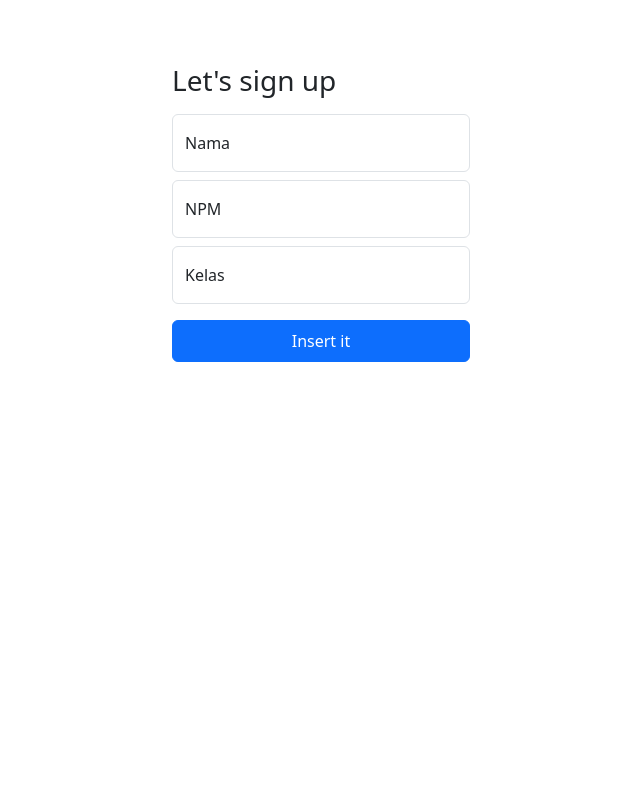
After one commit to faizmuzaki/prak-web-lanjut-2117051066, a CodeIgniter 4 app: template app/Views/create_user.php in a window 1280 px wide. The commit adds this page. Shown: the whole page, without its empty margins (319-959 px from the left). Run offline with PHP 8.4 and a stand-in for CodeIgniter, Linux system fonts and the light colour scheme; the template is opened without the code that fills it, so the values that code supplies are empty; some libraries are stand-ins or nearby versions.

Commit message:
feat : add form controller

```diff
--- a/app/Config/Routes.php
+++ b/app/Config/Routes.php
@@ -1,6 +1,7 @@
 <?php
 
 use App\Controllers\Home;
+use App\Controllers\UserController;
 
 use CodeIgniter\Router\RouteCollection;
 
@@ -9,4 +10,7 @@ use CodeIgniter\Router\RouteCollection;
  */
 $routes->get('/', 'Home::index');
 // $routes->get('/profile/(:any)/(:any)/(:any)', 'Home::profile/$1/$2/$3');
-$routes->get('/profile/(:any)/(:any)/(:any)', [Home::class, 'profile']);
+// $routes->get('/user/profile/(:any)/(:any)/(:any)', [UserController::class, 'profile']);
+$routes->get('/user/profile', [UserController::class, 'profile']);
+$routes->get('/user/create', [UserController::class, 'create']);
+$routes->post('/user/store', [UserController::class, 'store']);
--- /dev/null
+++ b/app/Views/create_user.php
@@ -0,0 +1,57 @@
+<!DOCTYPE html>
+<html lang="en">
+<head>
+  <meta charset="UTF-8">
+  <meta name="viewport" content="width=device-width, initial-scale=1.0">
+  <title>Form</title>
+  <link href="https://cdn.jsdelivr.net/npm/bootstrap@5.3.2/dist/css/bootstrap.min.css" rel="stylesheet" integrity="sha384-T3c6CoIi6uLrA9TneNEoa7RxnatzjcDSCmG1MXxSR1GAsXEV/Dwwykc2MPK8M2HN" crossorigin="anonymous">
+<style>
+  html,
+body {
+  height: 100%;
+}
+
+.form-signin {
+  max-width: 330px;
+  padding: 1rem;
+}
+
+.form-signin .form-floating:focus-within {
+  z-index: 2;
+}
+
+.form-signin input[type="email"] {
+  margin-bottom: -1px;
+  border-bottom-right-radius: 0;
+  border-bottom-left-radius: 0;
+}
+
+.form-signin input[type="password"] {
+  margin-bottom: 10px;
+  border-top-left-radius: 0;
+  border-top-right-radius: 0;
+}
+</style>
+</head>
+<body>
+  <main class="form-signin w-100 m-auto">
+    <form method="POST" action="<?=base_url('/user/store')?>">
+      <h1 class="h3 mt-5 mb-3 fw-normal">Let's sign up</h1>
+
+      <div class="form-floating">
+        <input type="text" class="form-control mt-2" id="floatingName" placeholder="Nama" name="nama">
+        <label for="floatingName">Nama</label>
+      </div>
+      <div class="form-floating">
+        <input type="number" class="form-control mt-2" id="floatingNpm" placeholder="NPM" name="npm">
+        <label for="floatingNpm">NPM</label>
+      </div>
+      <div class="form-floating">
+        <input type="text" class="form-control mt-2" id="floatingKelas" placeholder="Kelas" name="kelas">
+        <label for="floatingKelas">Kelas</label>
+      </div>
+      <button class="btn btn-primary w-100 py-2 mt-3" type="submit">Insert it</button>
+    </form>
+  </main>
+</body>
+</html>
--- a/app/Views/profile.php
+++ b/app/Views/profile.php
@@ -6,14 +6,14 @@
   <meta name="viewport" content="width=device-width, initial-scale=1.0">
   <title>Profil</title>
   <link href="https://cdn.jsdelivr.net/npm/bootstrap@5.3.1/dist/css/bootstrap.min.css" rel="stylesheet" integrity="sha384-4bw+/aepP/YC94hEpVNVgiZdgIC5+VKNBQNGCHeKRQN+PtmoHDEXuppvnDJzQIu9" crossorigin="anonymous">
-
+  <link rel="stylesheet" href="<?= base_url('assets/css/style.css') ?>">
 </head>
 
 <body>
   <!-- <p>Nama: Faiz Muzaki</p>
   <p>Kelas: D</p>
   <p>NPM: 2117051066</p> -->
-  <img src="https://adliif.github.io/Pancasila/faiz.jpg" class="rounded-circle mx-auto d-block py-3" alt="..." width="140" height="180">
+  <img src="<?= base_url('assets/img/gambar.jpg') ?>" class="rounded-circle mx-auto d-block py-3" alt="..." width="140" height="180">
   <table class="mx-auto">
     <tr>
       <td>
```
Also changed, not shown: app/Controllers/Home.php (+0 -10 lines), app/Controllers/UserController.php (added, +36 -0 lines), public/assets/css/style.css (added), public/assets/img/gambar.JPG (added).
